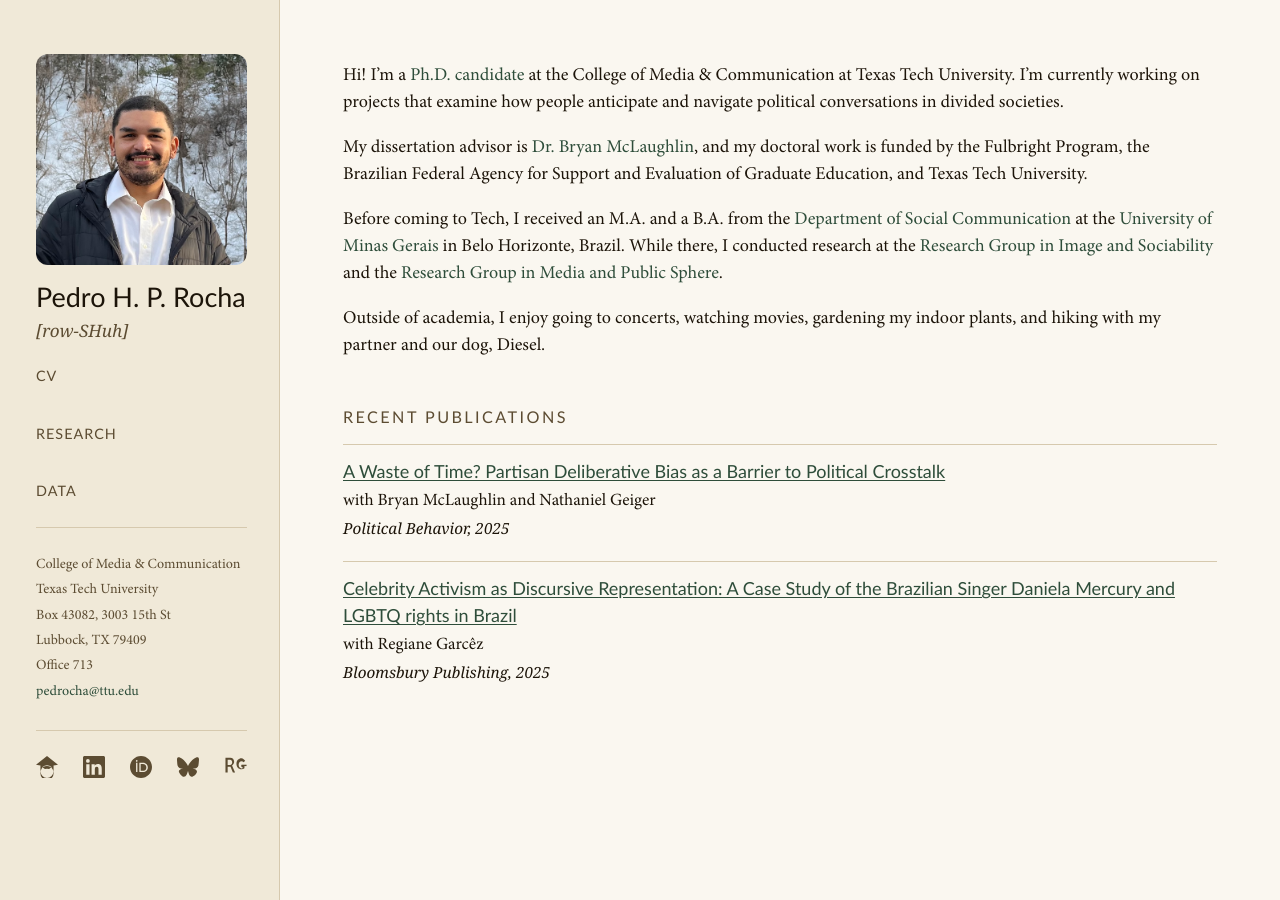
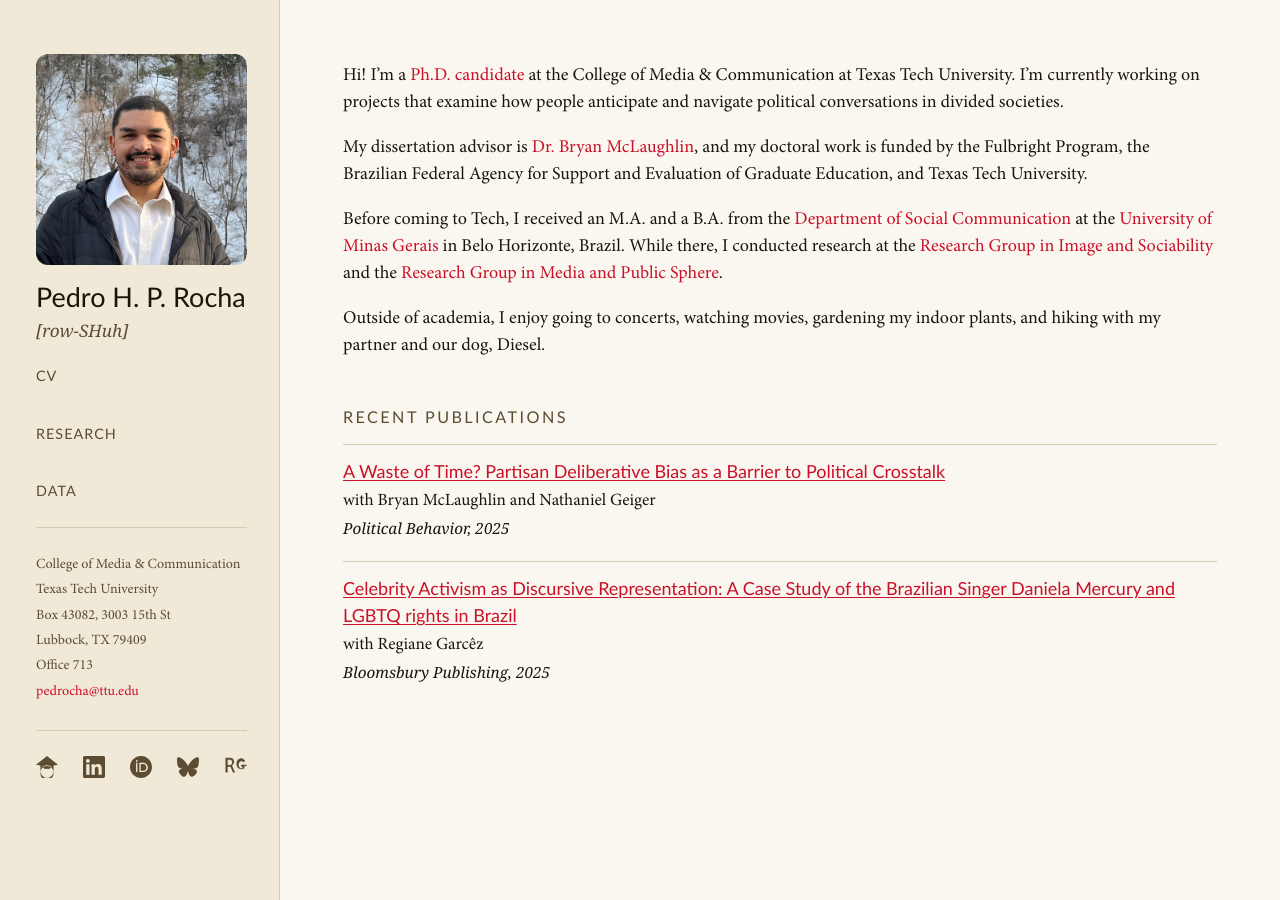
Before and after one commit to pedrohprocha/pedrohprocha.github.io, a Jekyll site: the page built from index.md, in a window 1280 px wide and 900 px high. Built offline with Jekyll 4.4.1, drawn with Linux system fonts in a browser that asks for light colours; some web fonts are replaced.

Commit message:
Update accent colors to crimson (#cb1029 / #6b0613)
Co-Authored-By: Claude Sonnet 4.6 <noreply@anthropic.com>

```diff
--- a/assets/css/main.css
+++ b/assets/css/main.css
@@ -57,9 +57,9 @@
     --sidebar-bg: #f0e9d8;
     --text:       #1c1409;
     --muted:      #5c4c32;
-    --accent:     #2e4d3a;
+    --accent:     #cb1029;
     --border:     #d6c9ae;
-    --hover:      #1a3528;
+    --hover:      #6b0613;
     --nav:        #5c4c32;
     --font-body: "Minion Pro", Georgia, serif;
     --font-heading: "Gill Sans", "Gill Sans MT", "Gill Sans Nova", Calibri, sans-serif;
@@ -531,9 +531,9 @@ h3 {
     --sidebar-bg: #150e04;
     --text:       #f0e8d4;
     --muted:      #a08c64;
-    --accent:     #7ab898;
+    --accent:     #e8304a;
     --border:     #3a2e18;
-    --hover:      #a0d4b8;
+    --hover:      #ff6070;
     --nav:        #a08c64;
   }
 }
```
